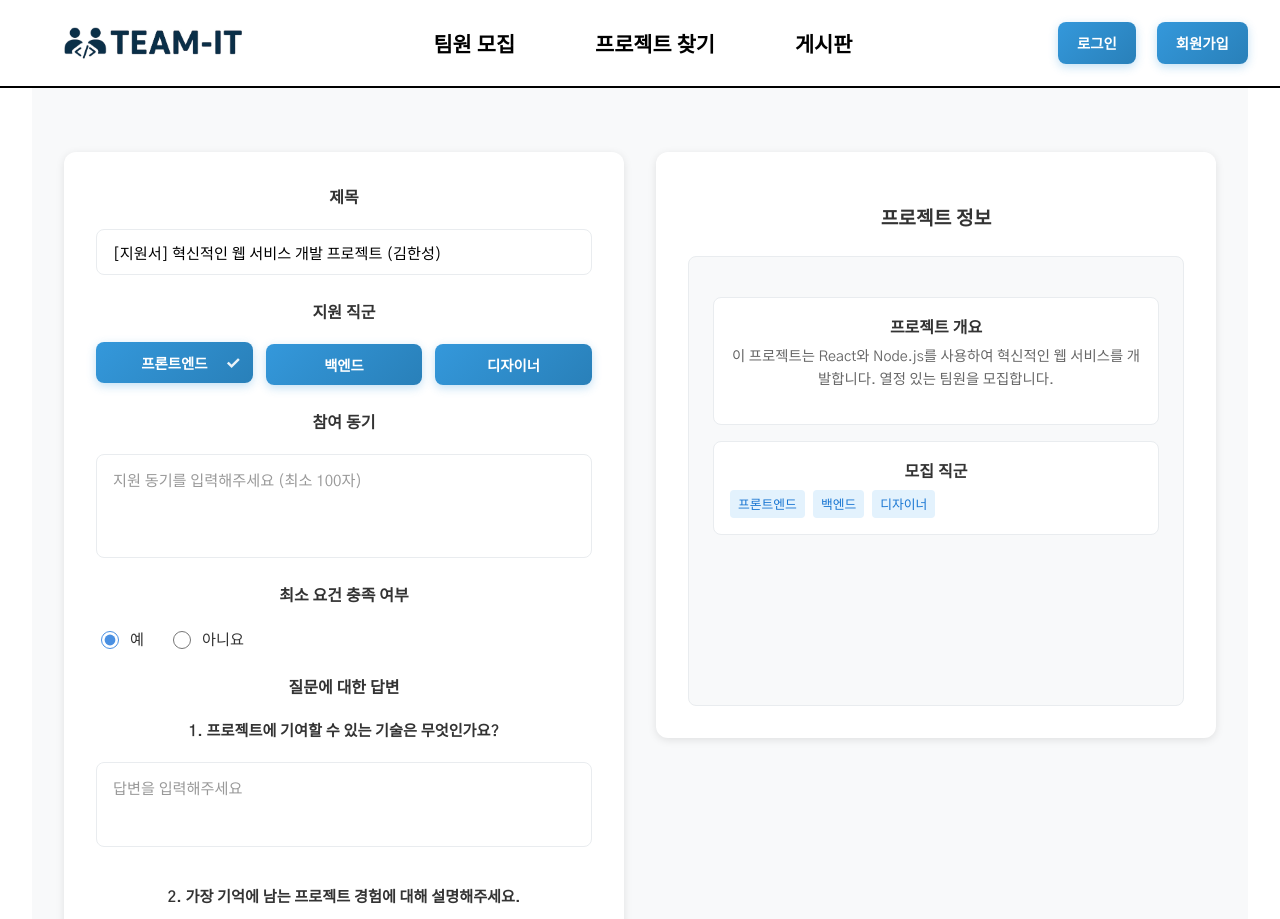
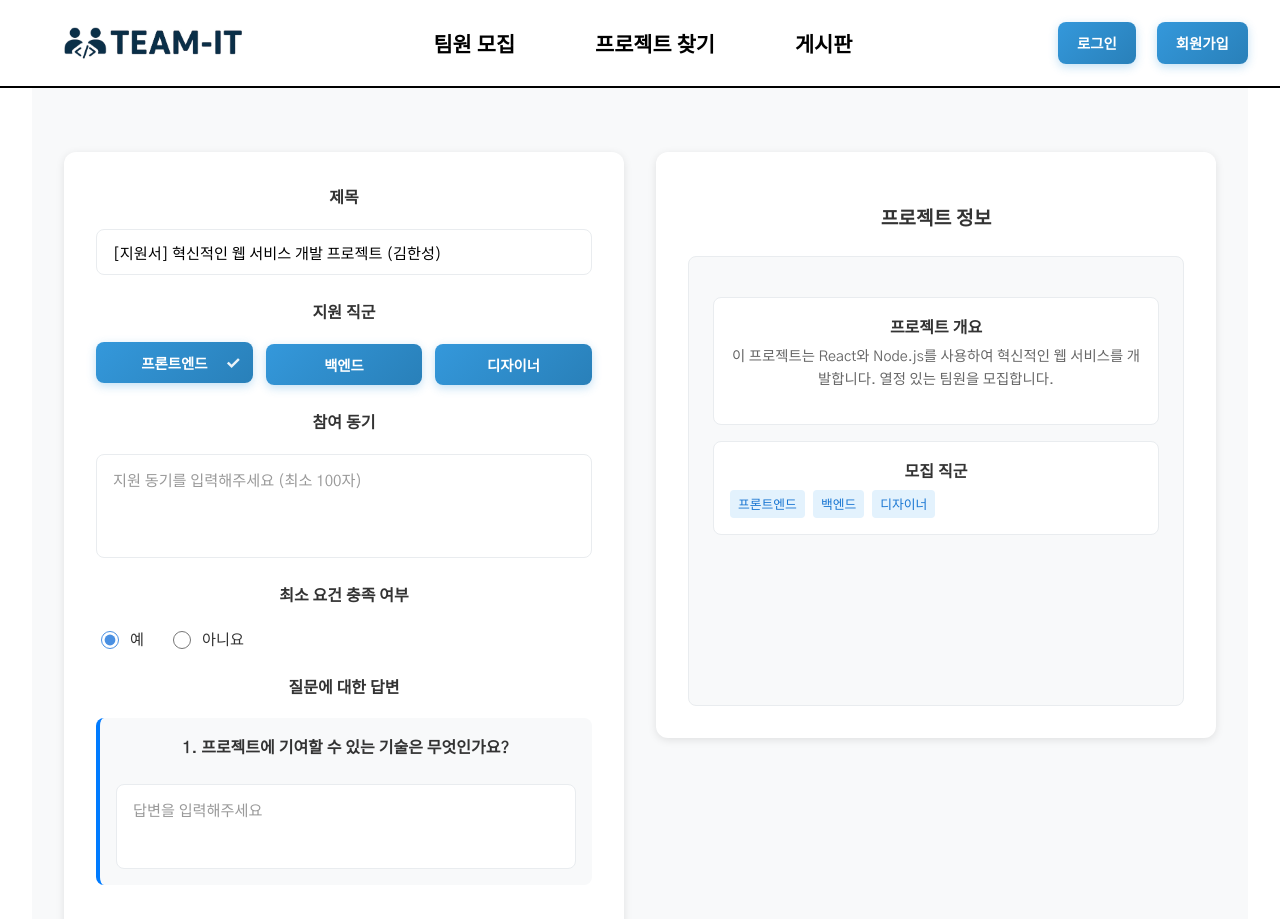
Before and after one commit to CROM-IDLE-CROMI/Team-IT-FE, a React (Vite) app: page /project/1/apply in a window 1280 px wide. Shown: the top 919 px of the page. Built offline with nearby package versions, Linux system fonts and the light colour scheme.

Commit message:
Feat: 지원서에 질문 불러오는 기능 수정
-좀 더 세분화 해서 불러와서 확실히 불러오게 수정

```diff
--- a/src/components/ProjectPageDetail/ProjectApply.css
+++ b/src/components/ProjectPageDetail/ProjectApply.css
@@ -284,6 +284,37 @@
   line-height: 1.6;
   margin: 0;
 }
+/* 질문 관련 스타일 */
+.question-group {
+  margin-bottom: 1.5rem;
+  padding: 1rem;
+  background-color: #f8f9fa;
+  border-radius: 8px;
+  border-left: 4px solid #007bff;
+}
+
+.question-label {
+  font-size: 1rem;
+  font-weight: 600;
+  color: #333;
+  margin-bottom: 0.8rem;
+  display: block;
+}
+
+.no-questions-message {
+  text-align: center;
+  padding: 2rem;
+  background-color: #f8f9fa;
+  border-radius: 8px;
+  border: 2px dashed #dee2e6;
+}
+
+.no-questions-message p {
+  color: #6c757d;
+  font-size: 0.95rem;
+  margin: 0;
+}
+
 /* 반응형 디자인 */
 @media (max-width: 768px) {
   .apply-layout {
--- a/src/components/ProjectPageDetail/ProjectApply.tsx
+++ b/src/components/ProjectPageDetail/ProjectApply.tsx
@@ -91,6 +91,9 @@ const ProjectApply = () => {
               "이 프로젝트에 지원하게 된 동기는 무엇인가요?"
             ]
           };
+
+          console.log('🔍 변환된 프로젝트 데이터:', convertedProject);
+          console.log('🔍 질문 데이터:', convertedProject.questions);
 
           setProject(convertedProject);
           setFormData(prev => ({
@@ -301,7 +304,9 @@ const ProjectApply = () => {
             <div className="form-section">
               <label className="form-label">질문에 대한 답변</label>
 
-              {project.questions?.map((question, index) => (
+              {console.log('🔍 렌더링 시 project.questions:', project.questions)}
+              {project.questions && project.questions.length > 0 ? (
+                project.questions.map((question, index) => (
                   <div key={index} className="question-group">
                     <label className="question-label">{index + 1}. {question}</label>
                     <textarea
@@ -312,7 +317,12 @@ const ProjectApply = () => {
                       rows={3}
                     />
                   </div>
-              ))}
+                ))
+              ) : (
+                <div className="no-questions-message">
+                  <p>이 프로젝트에는 추가 질문이 없습니다.</p>
+                </div>
+              )}
             </div>
 
             {/* 개인정보 동의 체크박스 */}
--- a/src/utils/teamToProjectConverter.ts
+++ b/src/utils/teamToProjectConverter.ts
@@ -104,7 +104,14 @@ export const convertTeamDataToProject = (teamData: TeamFormData): Project => {
     progress,
     method,
     recruitEndDate,
-    contact
+    contact,
+    // 지원서에 필요한 정보 추가
+    applicationQuestions: applicantInfo.questions || [
+      "프로젝트에 기여할 수 있는 기술은 무엇인가요?",
+      "가장 기억에 남는 프로젝트 경험에 대해 설명해주세요.",
+      "이 프로젝트에 지원하게 된 동기는 무엇인가요?"
+    ],
+    applicationDescription: description
   };
 
   return project;
```
Lines whose indentation alone changed are shown as unchanged.
